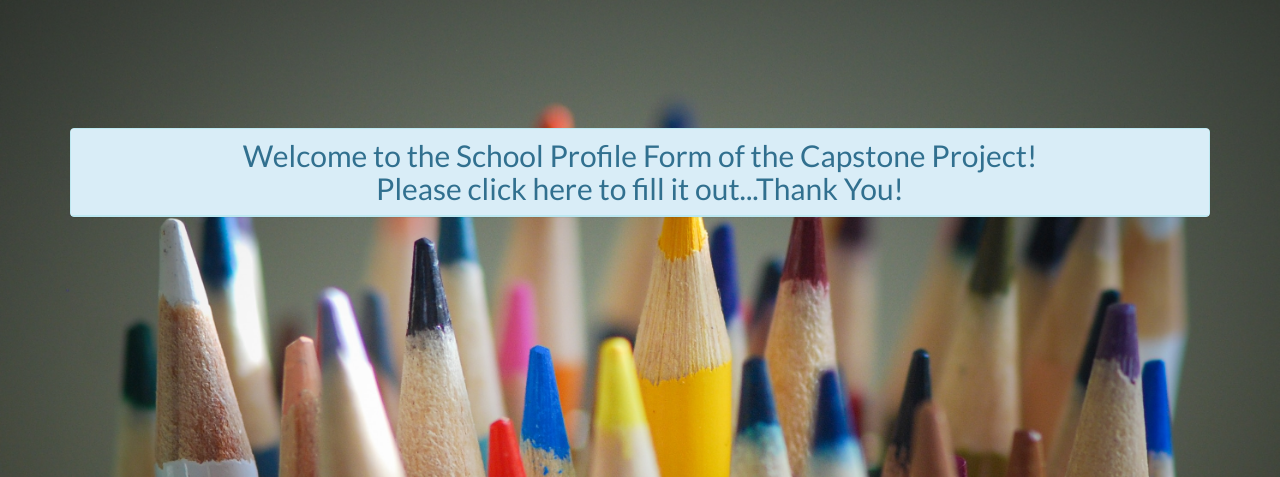
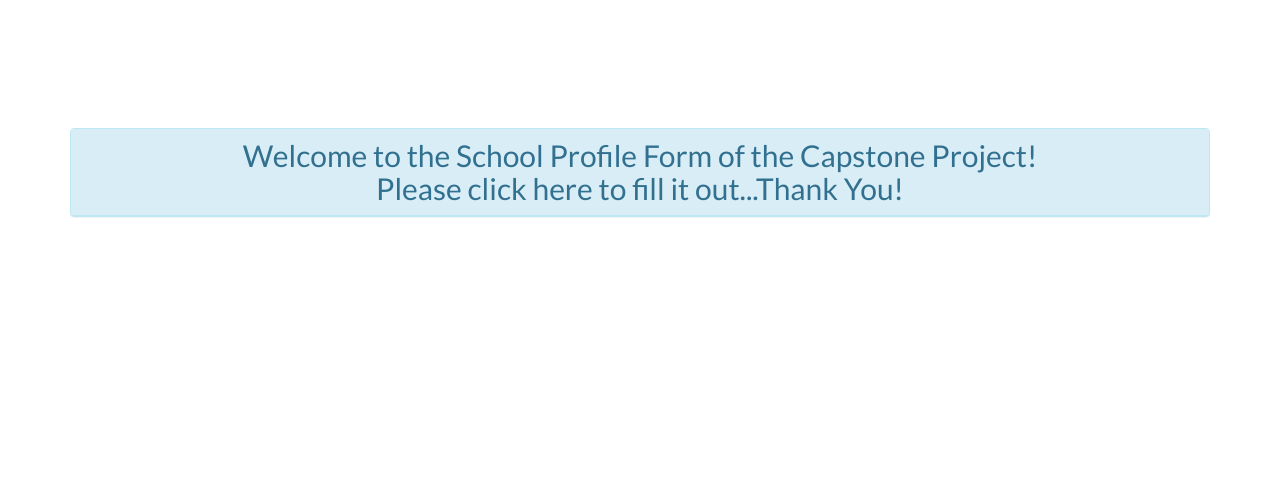
Before and after one commit to sweskills/kuti, a Python web app: template app/templates/profile.html in a window 1280 px wide. Shown: the top 477 px of the page. Run offline with Jinja, Linux system fonts and the light colour scheme; the template is opened without the code that fills it, so the values that code supplies are empty; some libraries are stand-ins or nearby versions.

Commit message:
background image removed

```diff
--- a/app/static/css/profile.css
+++ b/app/static/css/profile.css
@@ -1,8 +1,5 @@
 body {
 	font-family: 'Lato', sans-serif;
-	background-image: url("../images/joe.jpg");
-	background-repeat: no-repeat;
-	background-size: cover;
 }
 
 .container {
```
